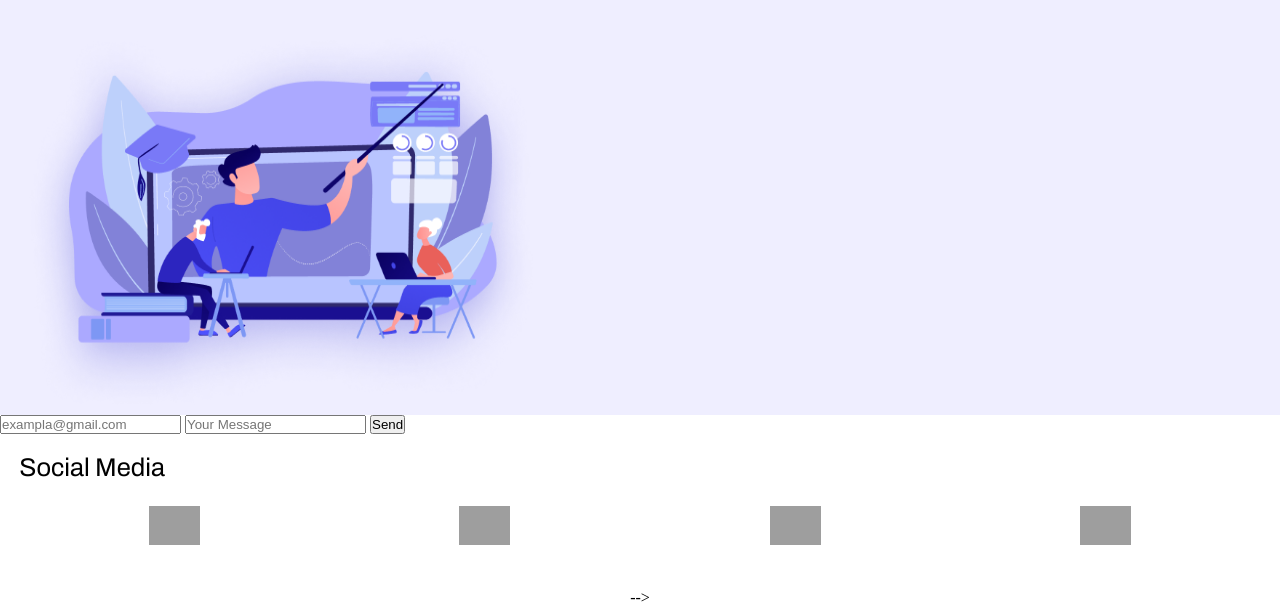
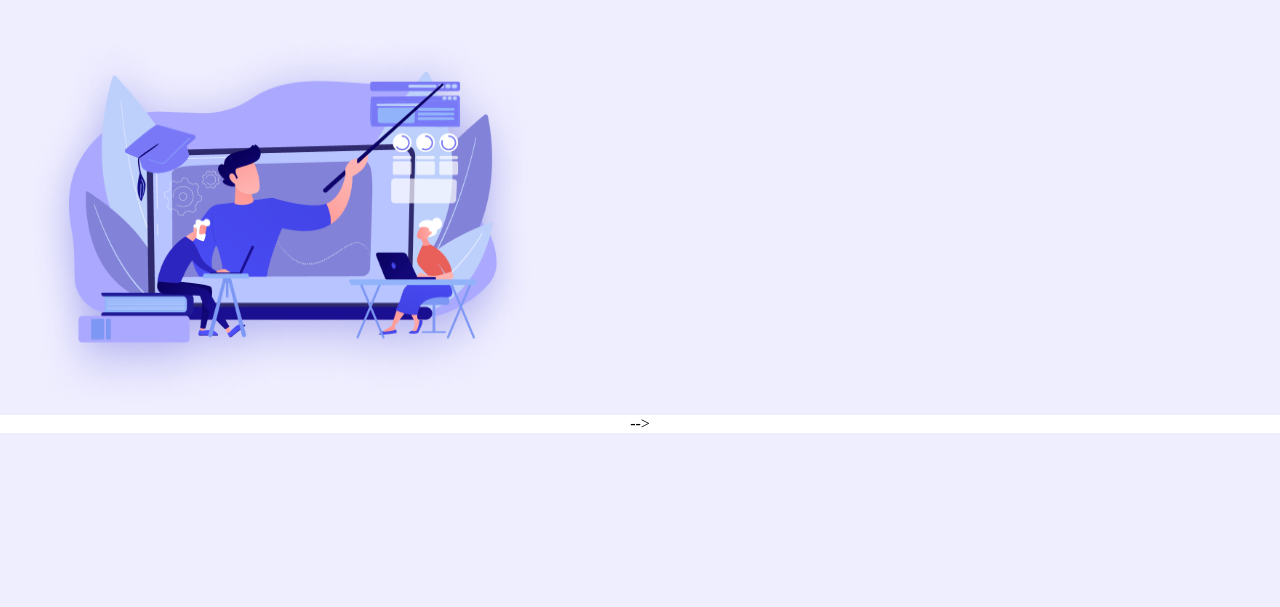
Before and after one commit to Datai2i-web/Datai2i, a Flask app: template templates/index.html in a window 1280 px wide. Shown: the part 1888-2495 px from the top of the page. After the commit the page ends 2321 px from the top, so only its background shows below. Run offline with Flask 2, Linux system fonts and the light colour scheme; the template is opened without the code that fills it: most values are stand-ins (such as "Sample title", 1, 10 or a date in 2020); grey boxes marked "Sample" are stand-in pictures; parts of the project's set-up code (start-up, migrations or seed data) failed here and were passed over; grey boxes are pictures that could not be loaded.

Commit message:
Update index.html

```diff
--- a/templates/index.html
+++ b/templates/index.html
@@ -269,7 +269,7 @@
                 <input type="text" id="message" name="des" placeholder="message">
                 <input type="submit" value="send">
                 </form> -->
-                <form action="https://formsubmit.co/datai2i.web@gmail.com" method="POST">
+<!--                 <form action="https://formsubmit.co/datai2i.web@gmail.com" method="POST">
                     <input type="email" name="email" required placeholder="exampla@gmail.com">
                     <input type="text" name="message" required placeholder="Your Message">
                     <button type="submit">Send</button>
@@ -285,7 +285,7 @@
                         <img src="https://www.pngmart.com/files/21/Linkedin-In-Logo-PNG-HD.png" alt="">
                 </div>
             </div>
-        </footer>
+        </footer> -->
         <center> -->
 <!--             <hr class="footer-line" width="70%">
         </center>
```
